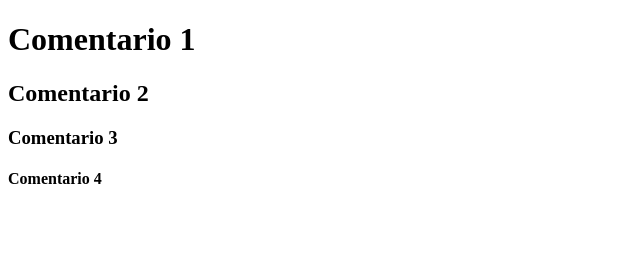
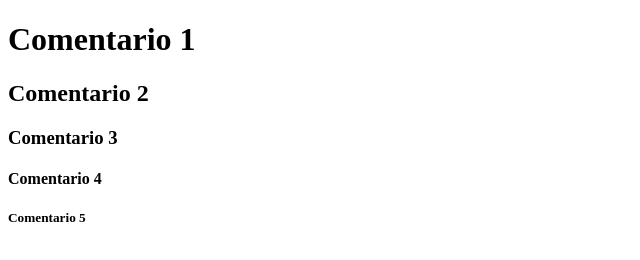
Before and after one commit to JRamosZ/Practica_1, a plain HTML site: page index.html in a window 1280 px wide. Shown: the full height of the page, 0-640 px from the left. Drawn offline with Linux system fonts and the light colour scheme.

Commit message:
Quinto comentario

```diff
--- a/index.html
+++ b/index.html
@@ -11,5 +11,6 @@
     <h2>Comentario 2</h2>
     <h3>Comentario 3</h3>
     <h4>Comentario 4</h4>
+    <h5>Comentario 5</h5>
 </body>
 </html>
```
